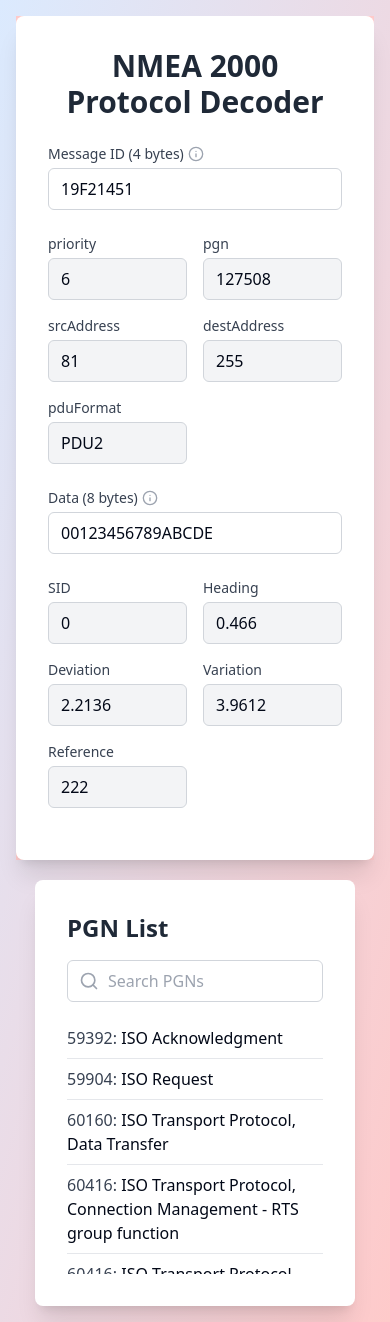
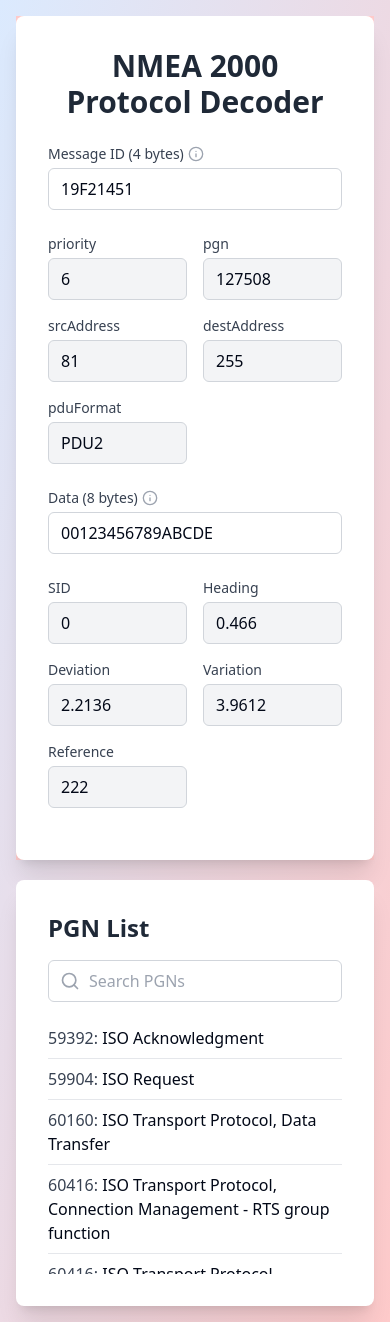
Before and after one commit to ynsr22/nmea2000-decoder, a React (Vite) app: page / in a window 390 px wide. Built offline with nearby package versions, Linux system fonts and the light colour scheme.

Commit message:
responsive for pgn list: same width as decoder

```diff
--- a/src/PGNListDropdown.tsx
+++ b/src/PGNListDropdown.tsx
@@ -111,7 +111,7 @@ const PGNListDropdown: React.FC = () => {
   };
 
   return (
-    <div className="bg-white rounded-lg shadow-xl p-8 w-80 max-w-sm">
+    <div className="bg-white rounded-lg shadow-xl p-8 w-full md:w-80">
       <h2 className="text-2xl font-bold text-gray-800 mb-4">PGN List</h2>
       <div className="relative mb-4">
         <input
```
